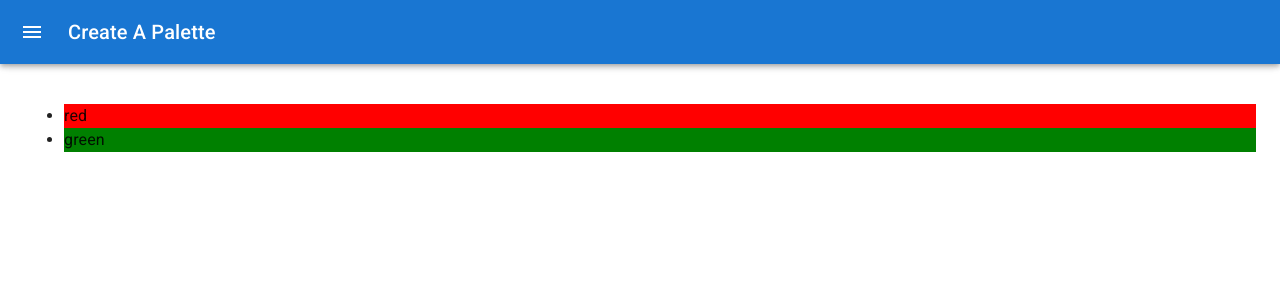
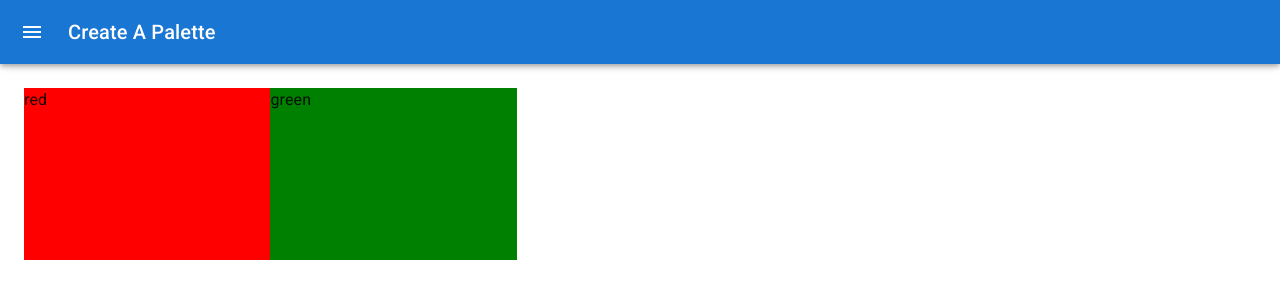
Before and after one commit to SayedShehata1/Colors-App, a React (Create React App) app: page /palette/new in a window 1280 px wide. Shown: the top 300 px of the page. Built offline with nearby package versions, Linux system fonts and the light colour scheme.

Commit message:
feat: :sparkles: Add draggableColorBox component

```diff
--- /dev/null
+++ b/src/DraggableColorBox.js
@@ -0,0 +1,27 @@
+import React from "react";
+import { withStyles } from "@material-ui/styles";
+
+const styles = {
+  root: {
+    width: "20%",
+    height: "25%",
+    margin: " 0 auto",
+    display: "inline-block",
+    position: "relative",
+    cursor: "pointer",
+    marginBottom: "-4.25px",
+  },
+};
+
+function DraggableColorBox(props) {
+  return (
+    <div
+      className={props.classes.root}
+      style={{ backgroundColor: props.color }}
+    >
+      {props.color}
+    </div>
+  );
+}
+
+export default withStyles(styles)(DraggableColorBox);
--- a/src/NewPaletteForm.js
+++ b/src/NewPaletteForm.js
@@ -13,12 +13,14 @@
 import classNames from "classnames";
 import Button from "@mui/material/Button";
 import { ChromePicker } from "react-color";
+import DraggableColorBox from "./DraggableColorBox";
 
 const drawerWidth = 400;
 
 const Main = styled("main", { shouldForwardProp: (prop) => prop !== "open" })(
   ({ theme, open }) => ({
     flexGrow: 1,
+    height: "calc(100vh - 64px)",
     padding: theme.spacing(3),
     transition: theme.transitions.create("margin", {
       easing: theme.transitions.easing.sharp,
@@ -147,15 +149,9 @@
       </Drawer>
       <Main open={open}>
         <DrawerHeader />
-        <ul>
-          {colors.map((color) => {
-            return (
-              <li style={{ backgroundColor: color }} key={color}>
-                {color}
-              </li>
-            );
-          })}
-        </ul>
+        {colors.map((color) => {
+          return <DraggableColorBox color={color} />;
+        })}
       </Main>
     </Box>
   );
```
